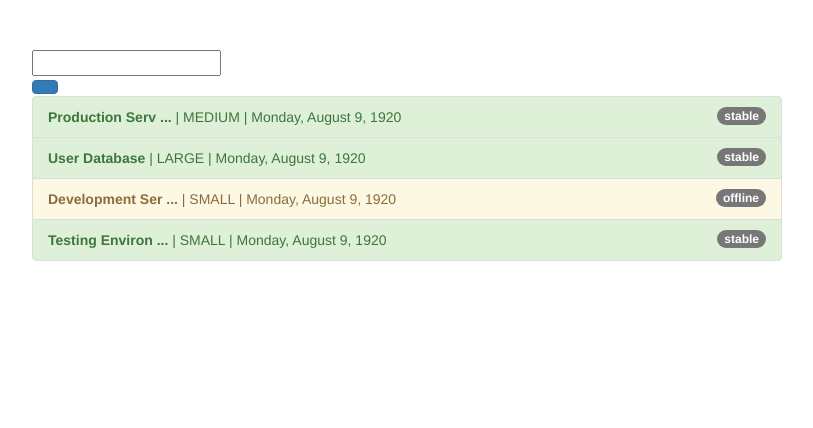
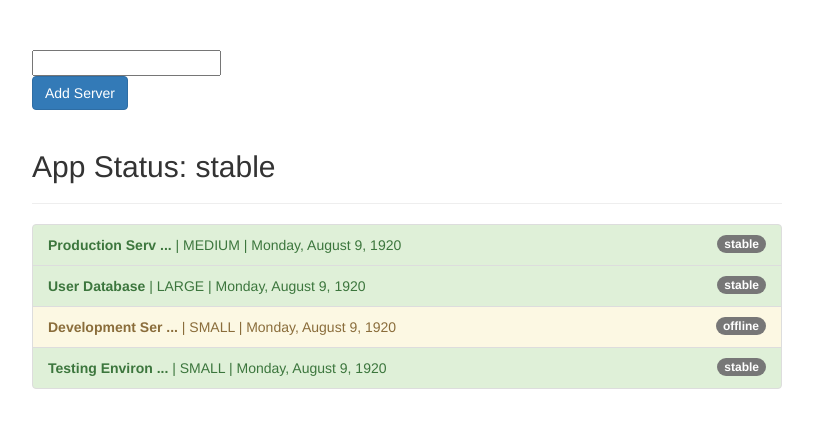
Before and after one commit to MasonT001/pipes-start, an Angular app: page / in a window 1280 px wide. Shown: the top 428 px of the page, without its empty margins (233-1046 px from the left). Built offline with nearby package versions, Linux system fonts and the light colour scheme.

Commit message:
understanding async pipe

```diff
--- a/src/app/app.component.html
+++ b/src/app/app.component.html
@@ -3,7 +3,10 @@
     <div class="col-xs-12 col-sm-10 col-md-8 col-sm-offset-1 col-md-offset-2">
       <input type="text" [(ngModel)]="filteredStatus">
       <br>
-      <div class="btn btn-primary"></div>
+      <button class="btn btn-primary" (click)="onAddServer">Add Server</button>
+      <br><br>
+      <h2>App Status: {{ appStatus | async}}</h2>
+      <hr>
       <ul class="list-group">
         <li
           class="list-group-item"
--- a/src/app/app.component.ts
+++ b/src/app/app.component.ts
@@ -1,5 +1,6 @@
 import { SafeMethodCall } from '@angular/compiler';
 import { Component } from '@angular/core';
+import { resolve } from 'dns';
 
 @Component({
   selector: 'app-root',
@@ -7,6 +8,11 @@
   styleUrls: ['./app.component.css']
 })
 export class AppComponent {
+  appStatus = new Promise((resolve, reject) => {
+    setTimeout( () => {
+      resolve('stable')
+    },2000)
+  })
   servers = [
     {
       instanceType: 'medium',
```
